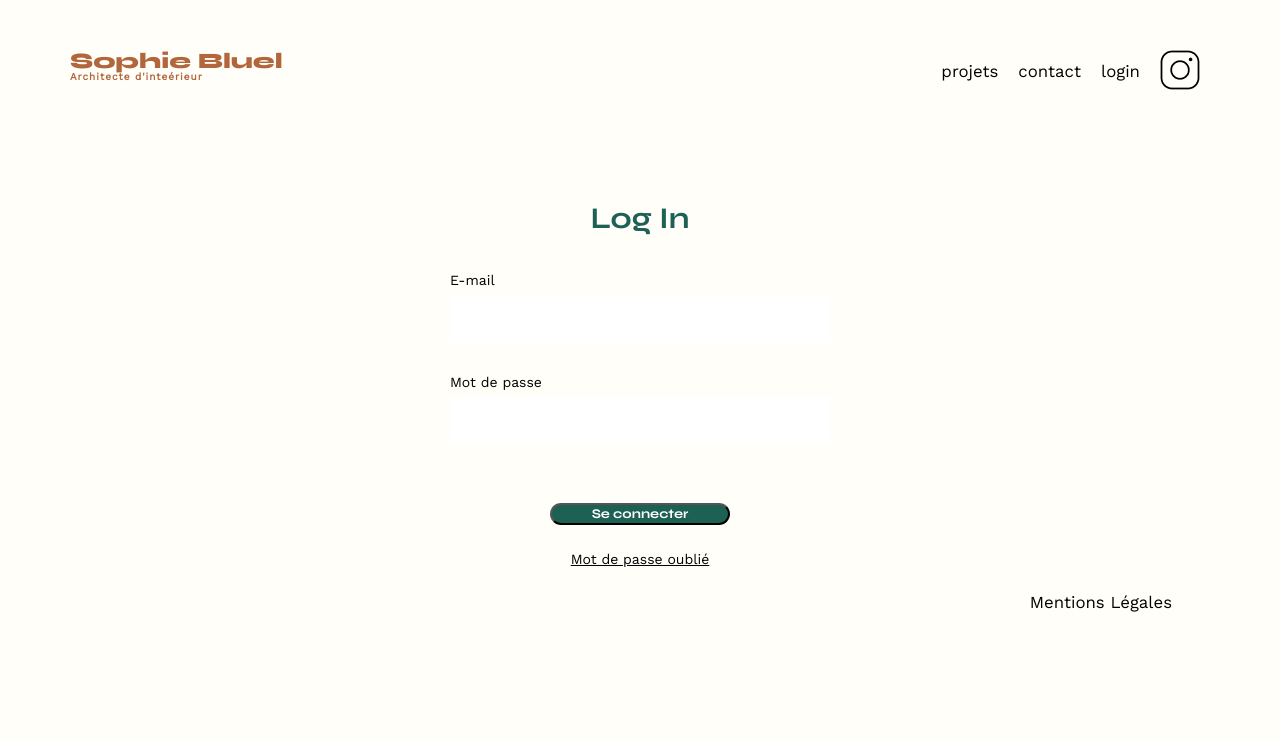
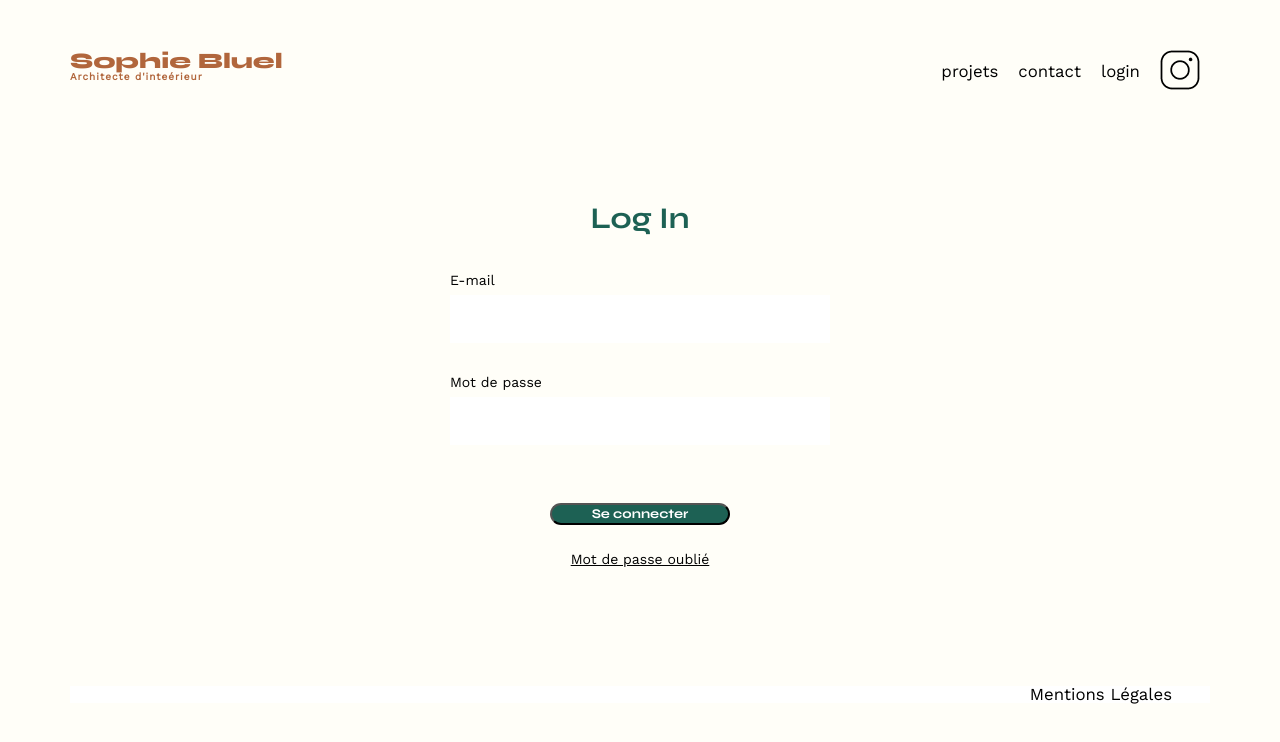
Before and after one commit to Alex-gdl/OC-Projet-3-Sophie-Bluel, a plain HTML site: page FrontEnd/login.html in a window 1280 px wide. Drawn offline with nearby package versions, Linux system fonts and the light colour scheme; no server answers.

Commit message:
footer background changes

```diff
--- a/FrontEnd/assets/style.css
+++ b/FrontEnd/assets/style.css
@@ -189,6 +189,10 @@ footer nav ul {
 
 /********************** My code *************/
 
+.footerbackground {
+	background-color: white;
+	margin-top: 120px;
+}
 
 
 article p {
@@ -211,9 +215,9 @@ article p {
 }
 
 #filters {
+	margin-bottom: 30px;
 	display: flex;
 	justify-content: center;
-
 }
 
 .filterOption {
```
